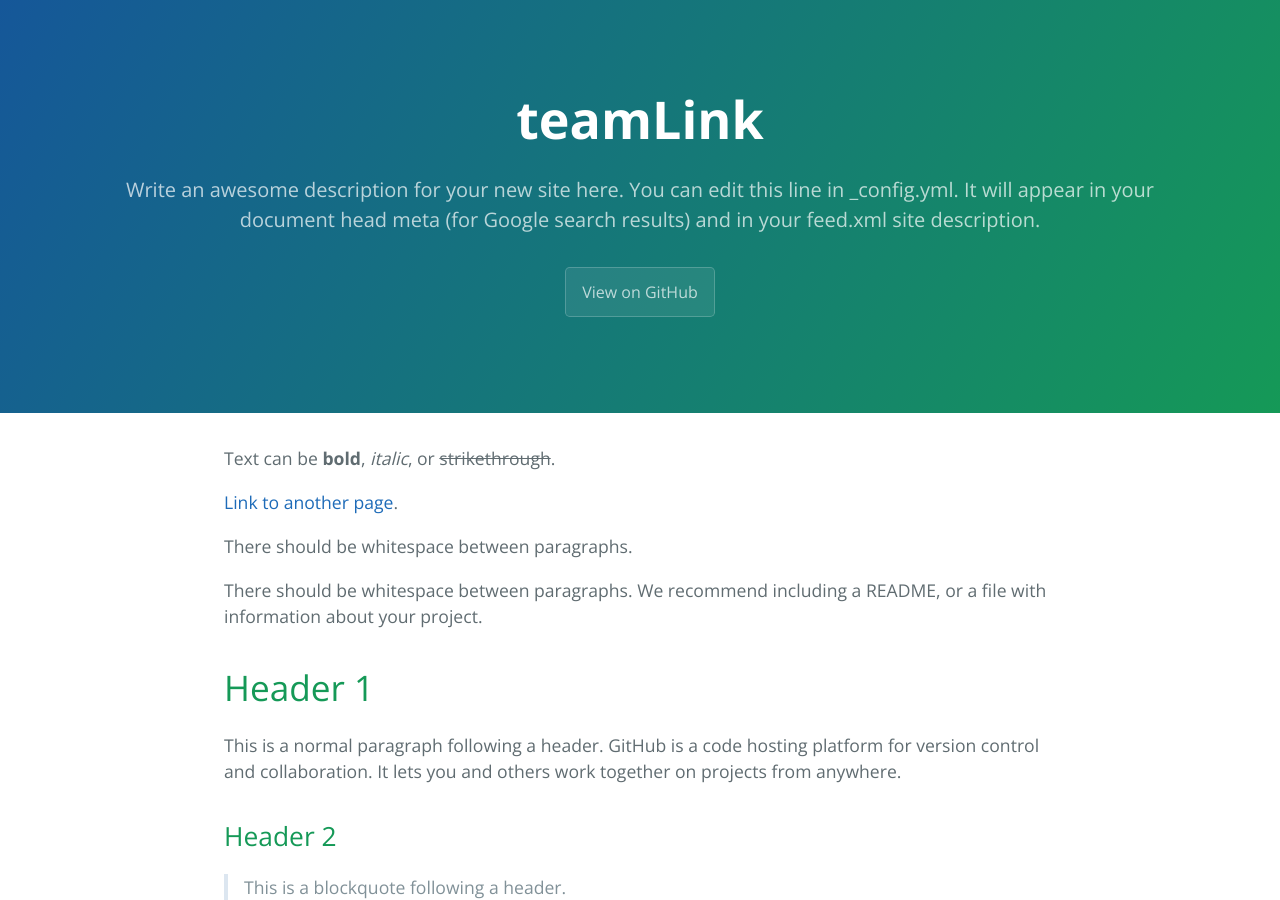
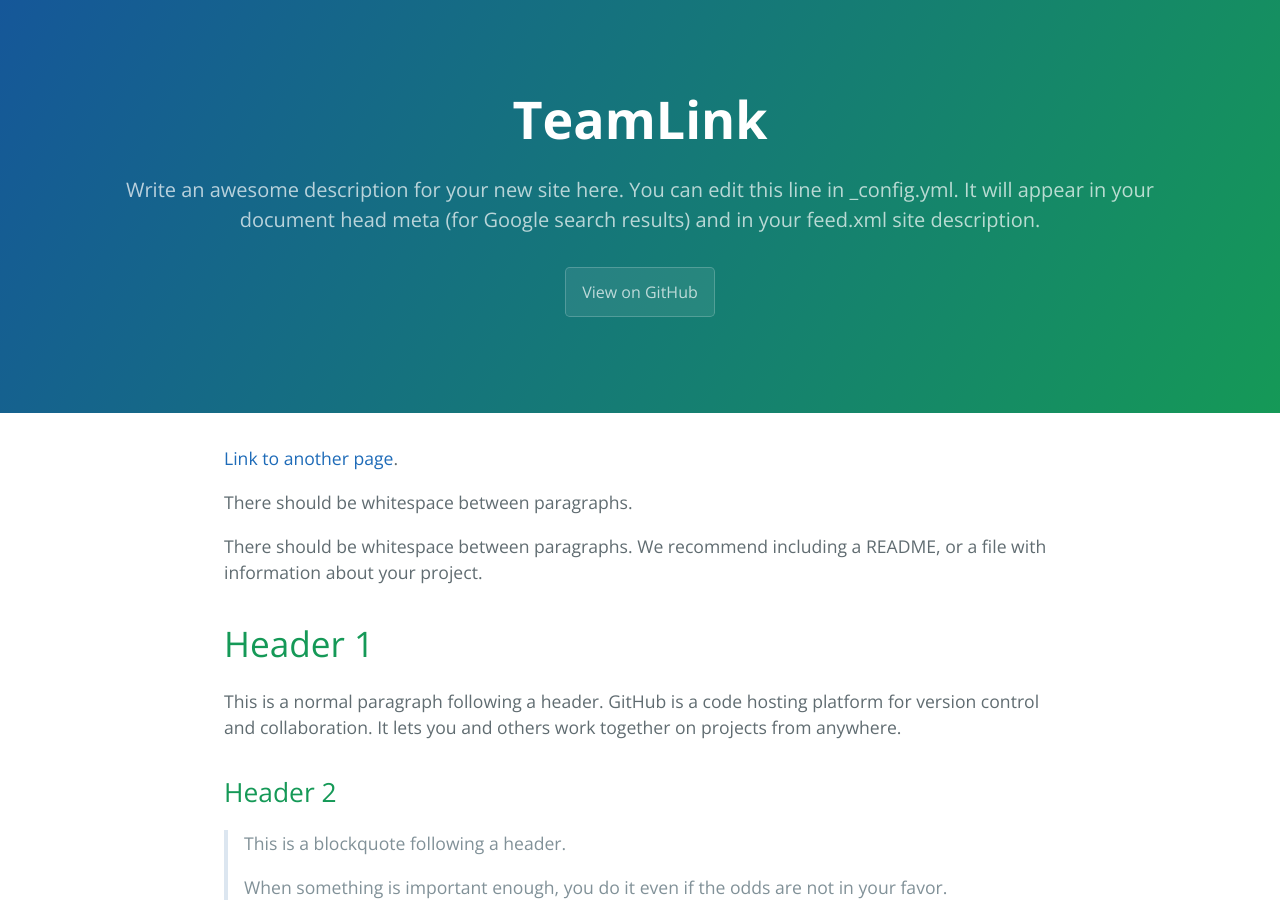
Before and after one commit to LoganKerr/TeamLink-pages, a Jekyll site: the page built from index.md, in a window 1280 px wide and 900 px high. Built offline with Jekyll 4.4.1, drawn with Linux system fonts in a browser that asks for light colours; part of the change alters nothing that is shown.

```diff
--- a/_config.yml
+++ b/_config.yml
@@ -13,8 +13,7 @@
 # you will see them accessed via {{ site.title }}, {{ site.email }}, and so on.
 # You can create any custom variable you would like, and they will be accessible
 # in the templates via {{ site.myvariable }}.
-title: teamLink
-email: KerrSLogan@gmail.com
+title: TeamLink
 description: >- # this means to ignore newlines until "baseurl:"
   Write an awesome description for your new site here. You can edit this
   line in _config.yml. It will appear in your document head meta (for
--- a/index.md
+++ b/index.md
@@ -1,8 +1,6 @@
 ---
 layout: default
 ---
-
-Text can be **bold**, _italic_, or ~~strikethrough~~.
 
 [Link to another page](another-page).
 
```
Also changed, not shown: index.html (deleted).
